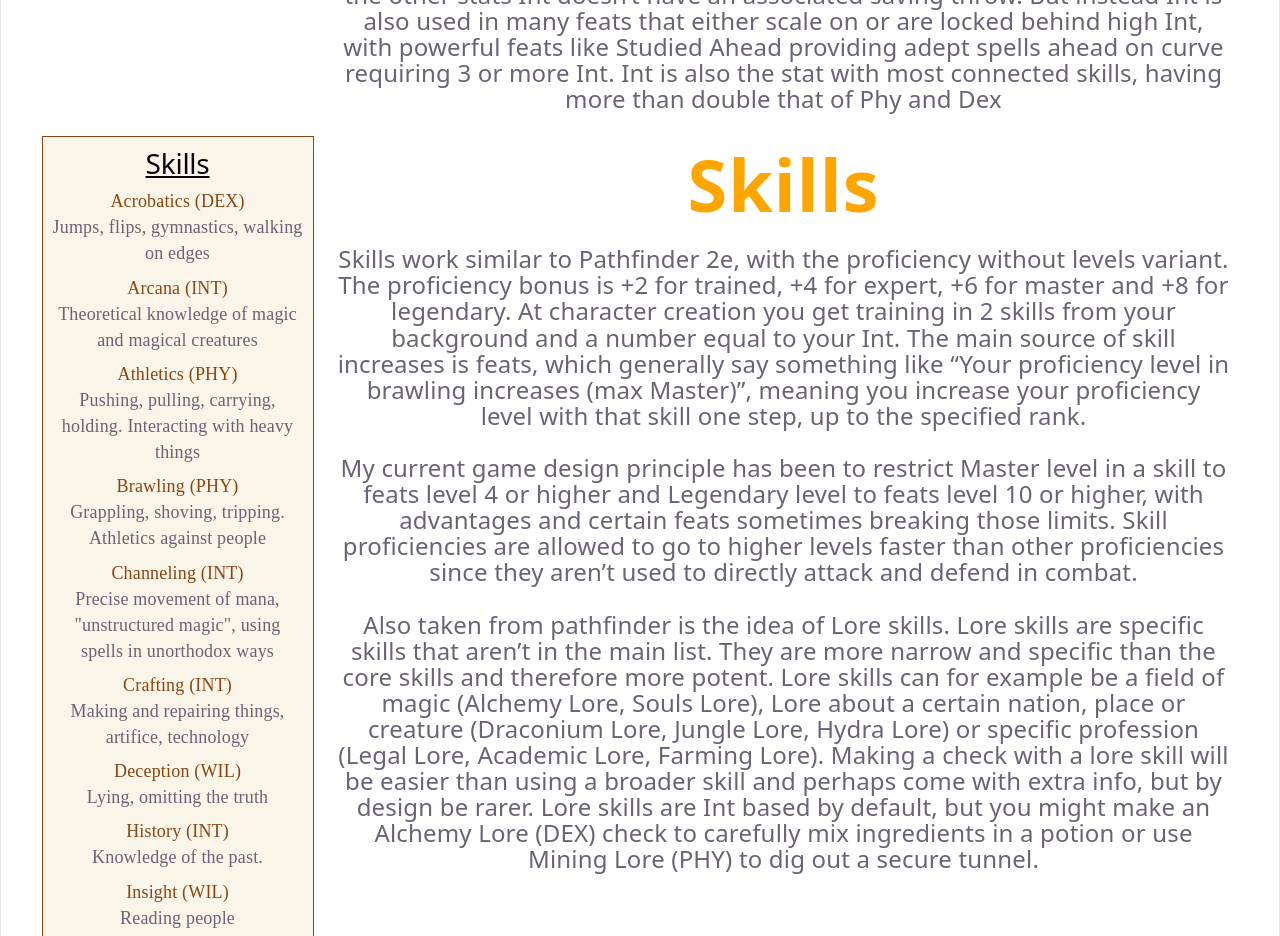
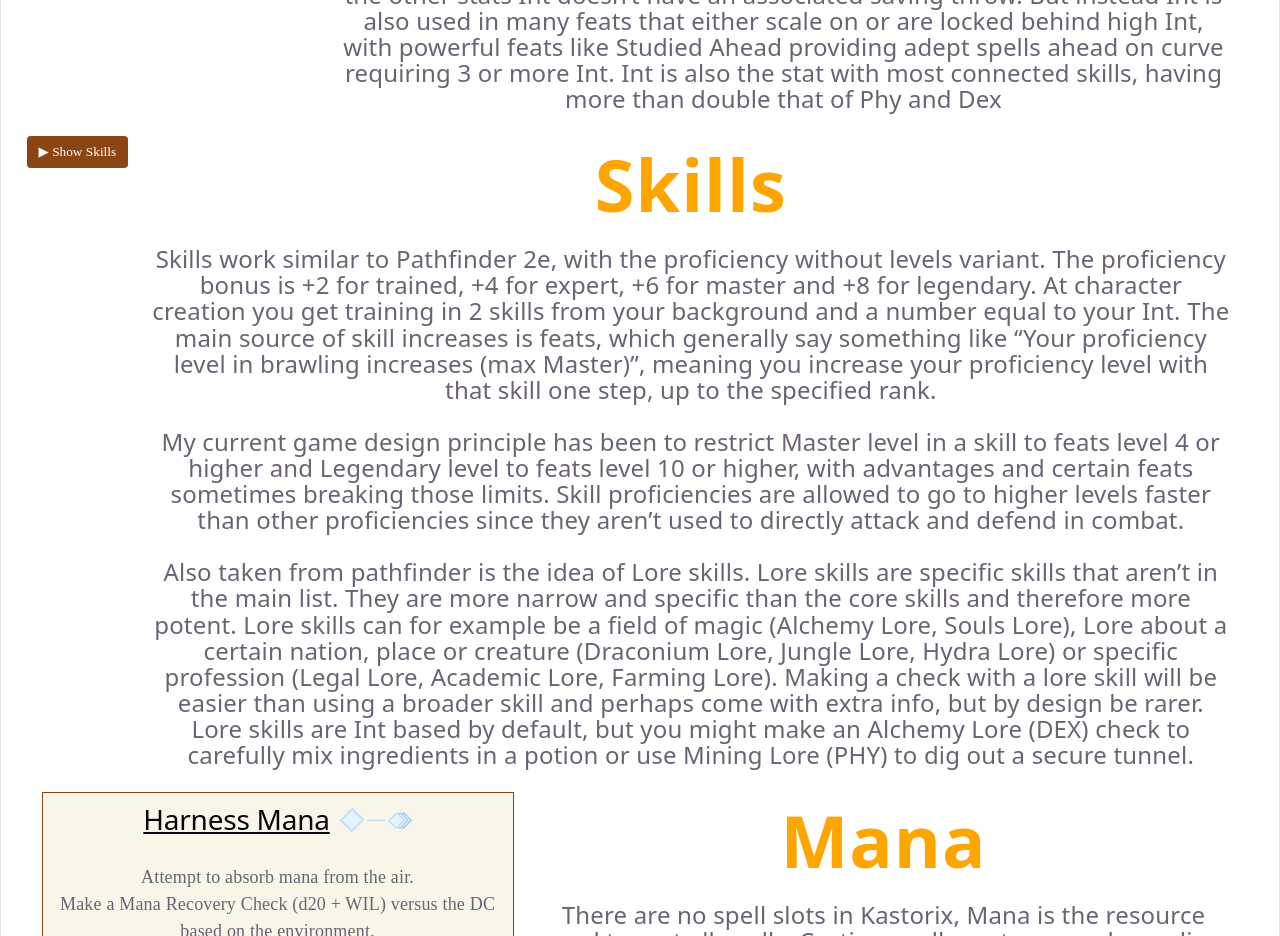
Before and after one commit to Acasez/kastorixv2, a React (Vite) app: page /index in a window 1280 px wide. Shown: the part 2740-3676 px from the top of the page. Built offline with nearby package versions, Linux system fonts and the light colour scheme.

Commit message:
Hide and show skills with button

```diff
--- a/src/CSS/RulesBox.css
+++ b/src/CSS/RulesBox.css
@@ -37,3 +37,26 @@
     text-align: center;
     width: 100%;
 }
+
+/* Collapsable */
+.collapsible-skills {
+    display: flex;
+    flex-direction: column;
+}
+
+.skills-toggle {
+    background: #8b4513;
+    color: white;
+    border: none;
+    padding: 8px 12px;
+    cursor: pointer;
+    border-radius: 4px;
+    font-family: serif;
+    align-self: flex-start;
+    margin-bottom: 8px;
+    transition: background-color 0.2s;
+}
+
+.skills-toggle:hover {
+    background: #654321;
+}
--- a/src/components/RulesBox.tsx
+++ b/src/components/RulesBox.tsx
@@ -10,11 +10,15 @@ interface RuleItem {
 interface RulesProp {
   name?: string;
   rules: RuleItem[];
+  maxWidth?: number;
 }
 
-export default function RulesBox({ name, rules }: RulesProp) {
+export default function RulesBox({ name, rules, maxWidth }: RulesProp) {
   return (
-    <div className="rules-box">
+    <div
+      className="rules-box"
+      style={{ maxWidth: maxWidth ? `${maxWidth}px` : undefined }}
+    >
       {name && <h2 className="rule-title">{name}</h2>}
       {rules.map(({ rule, ruleIcon, description, isHeader }) => (
         <div
--- a/src/components/SkillRuleBox.tsx
+++ b/src/components/SkillRuleBox.tsx
@@ -11,6 +11,7 @@ export default function SkillRuleBox() {
   const [skills, setSkills] = useState([]);
   const [loading, setLoading] = useState(true);
   const [error, setError] = useState(null);
+  const [isExpanded, setIsExpanded] = useState(false); // Collapsible state
 
   useEffect(() => {
     fetch("/json/skills.json")
@@ -44,5 +45,17 @@ export default function SkillRuleBox() {
     isHeader: false,
   }));
 
-  return <RulesBox name="Skills" rules={skillRules} />;
+  return (
+    <div className="collapsible-skills">
+      <button
+        className="skills-toggle"
+        onClick={() => setIsExpanded(!isExpanded)}
+      >
+        {isExpanded ? "▼ Hide Skills" : "▶ Show Skills"}
+      </button>
+      {isExpanded && (
+        <RulesBox name="Skills" rules={skillRules} maxWidth={350} />
+      )}
+    </div>
+  );
 }
```
